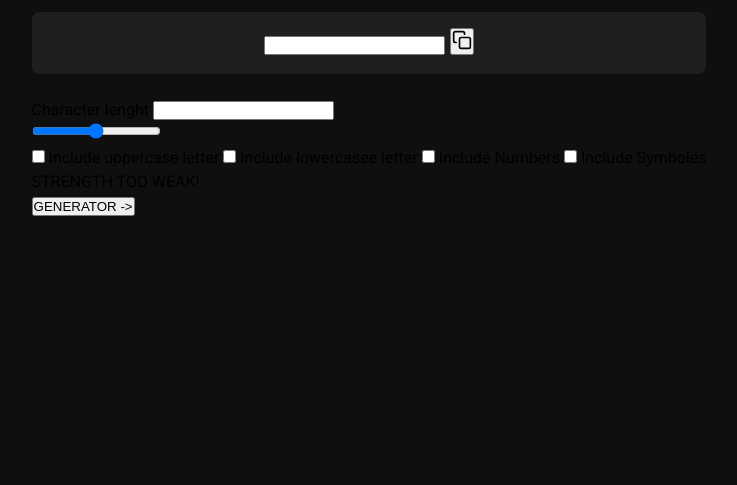
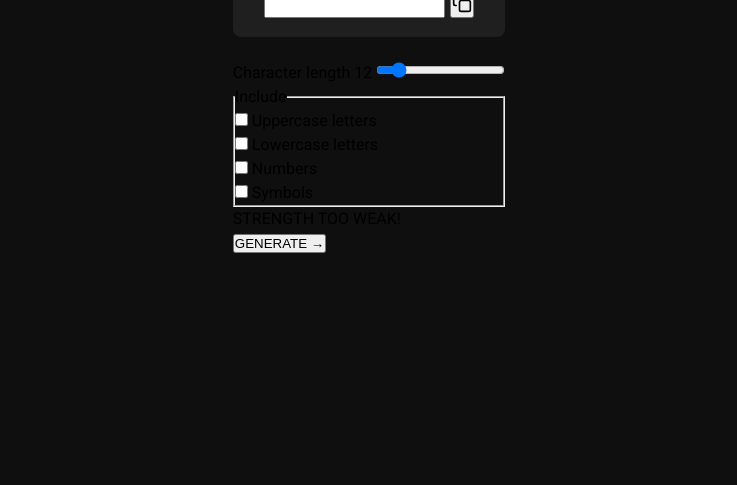
Before and after one commit to moumintech/Password-Generator, a plain HTML site: page index.html in a window 1280 px wide. Shown: the part 315-800 px from the top of the page, without its empty margins (271-1008 px from the left). Drawn offline with Linux system fonts and the light colour scheme.

Commit message:
Fix viewport meta tag and enhance password generator structure and accessibility

```diff
--- a/index.html
+++ b/index.html
@@ -2,7 +2,7 @@
 <html lang="en">
   <head>
     <meta charset="utf-8" />
-    <meta name="viewport" content="width=device-width,initial-scla=1" />
+    <meta name="viewport" content="width=device-width, initial-scale=1" />
     <title>Password Generator</title>
     <link rel="stylesheet" href="style.css" />
     <link
@@ -10,15 +10,27 @@
       rel="stylesheet"
     />
   </head>
+
   <body>
     <main>
-      <section class="password-generator">
-        <h1>Password Generator</h1>
+      <section class="password-generator" aria-labelledby="title">
+        <h1 id="title">Password Generator</h1>
+
+        <!-- Display -->
         <div class="password-display">
-          <input type="number" class="password-number" />
-          <button class="copy-btn" aria-label="Copy password">
+          <input
+            id="password"
+            class="password-output"
+            type="text"
+            placeholder=""
+            readonly
+            aria-label="Generated password"
+            autocomplete="off"
+            inputmode="none"
+          />
+
+          <button class="copy-btn" type="button" aria-label="Copy password">
             <span class="sr-only">Copier le mot de passe</span>
-
             <svg
               xmlns="http://www.w3.org/2000/svg"
               width="20"
@@ -29,6 +41,7 @@
               stroke-linecap="round"
               stroke-linejoin="round"
               viewBox="0 0 24 24"
+              aria-hidden="true"
             >
               <rect x="9" y="9" width="13" height="13" rx="2" ry="2"></rect>
               <path
@@ -38,37 +51,70 @@
           </button>
         </div>
       </section>
-      <section class="password">
-        <div>
-          <label>Character lenght </label>
-          <input type="number" />
-          <div>
-            <input type="range" />
+
+      <section class="password-controls">
+        <div class="length-row">
+          <label for="charLen">Character length</label>
+          <output id="charLenValue" for="charLen">12</output>
+          <input
+            id="charLen"
+            name="charLen"
+            type="range"
+            min="4"
+            max="64"
+            step="1"
+            value="12"
+            aria-describedby="charLenHelp"
+          />
+          <p id="charLenHelp" class="sr-only">
+            Choose a value between 4 and 64 characters.
+          </p>
         </div>
+
+        <fieldset class="options">
+          <legend>Include</legend>
+
+          <div class="option">
+            <input type="checkbox" id="optUpper" name="options" value="upper" />
+            <label for="optUpper">Uppercase letters</label>
           </div>
-        <div>
+
+          <div class="option">
+            <input type="checkbox" id="optLower" name="options" value="lower" />
+            <label for="optLower">Lowercase letters</label>
+          </div>
+
+          <div class="option">
             <input
               type="checkbox"
-            name="uppercase-letter"
-            id="uppercase-letter"
+              id="optNumber"
+              name="options"
+              value="number"
             />
-          <label> Include uppercase letter</label>
+            <label for="optNumber">Numbers</label>
+          </div>
+
+          <div class="option">
             <input
               type="checkbox"
-            name="lowercase-letter"
-            id="lowercase-letter"
+              id="optSymbol"
+              name="options"
+              value="symbol"
             />
-          <label> Include lowercasee letter</label>
-          <input type="checkbox" name="number" id="number" />
-          <label> Include Numbers</label>
-          <input type="checkbox" name="symbole" id="symbole" />
-          <label> Include Symboles</label>
+            <label for="optSymbol">Symbols</label>
           </div>
+        </fieldset>
+
         <div class="strength" id="strength">
           <span class="strength-label">STRENGTH</span>
-          <span class="strength-text" id="strength-text" aria-live="polite"
-            >TOO WEAK!</span
+          <span
+            class="strength-text"
+            id="strength-text"
+            role="status"
+            aria-live="polite"
           >
+            TOO WEAK!
+          </span>
 
           <div class="strength-bars" aria-hidden="true">
             <span class="bar"></span>
@@ -77,8 +123,12 @@
             <span class="bar"></span>
           </div>
         </div>
+
+        <button id="generateBtn" class="generate-btn" type="button">
+          GENERATE →
+        </button>
       </section>
-      <button>GENERATOR -></button>
     </main>
+    <script src="script.js"></script>
   </body>
 </html>
```
Lines whose indentation alone changed are shown as unchanged.
